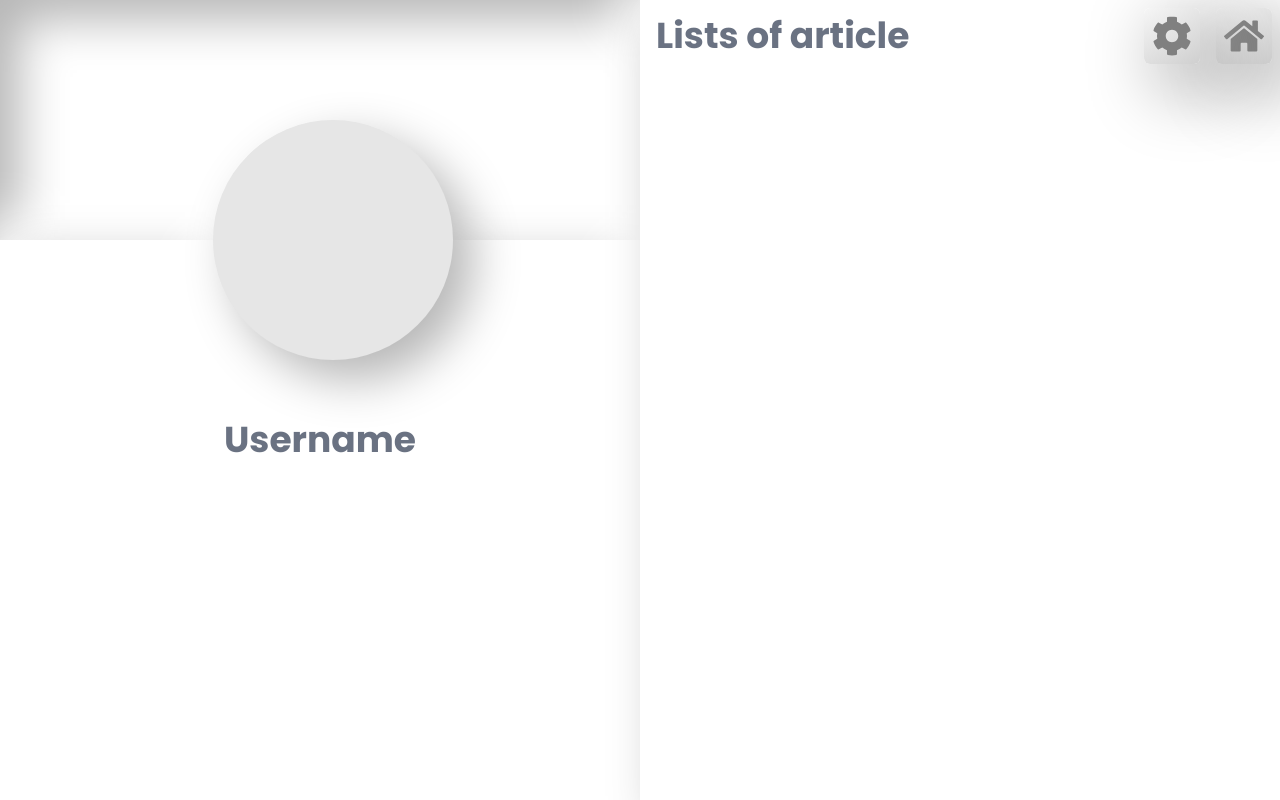
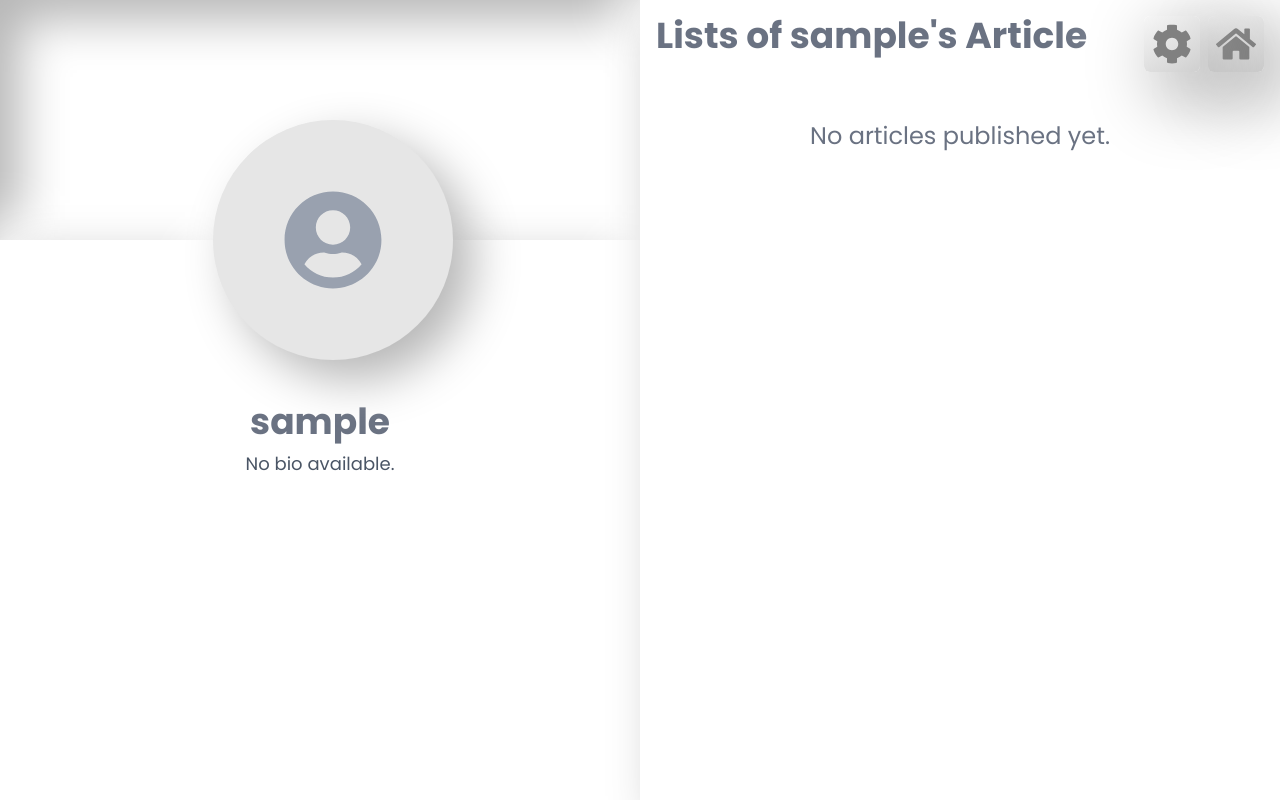
Before and after one commit to Rezario-Javvir/MindMesh, a React (Vite) app in the folder fe_mindmesh/: page /Profile in a window 1280 px wide. Built offline with nearby package versions, Linux system fonts and the light colour scheme; sample sign-in values are in the browser's storage; a web font is replaced by a local one.

Commit message:
authetication and user update

```diff
--- a/fe_mindmesh/src/pages/Account.jsx
+++ b/fe_mindmesh/src/pages/Account.jsx
@@ -8,7 +8,7 @@ function Account() {
       <div className='h-lvh w-full md:w-3/10 flex items-center justify-center flex-col gap-2 neuro-in bg-gray-100'>
         <div className='h-50 w-50 neuro-bub rounded-full'></div>
         <h1 className='text-gray-500 font-bold text-4xl'>Username</h1>
-        <h1 className='text-gray-500 font-semibold text-2xl'>Nigger@gmail.com</h1>
+        <h1 className='text-gray-500 font-semibold text-2xl'>Example@gmail.com</h1>
       </div>
 
       <div className='h-lvh w-full neuro-st md:w-7/10 bg-col p-2 flex flex-col gap-4 relative'>
--- a/fe_mindmesh/src/pages/Login.jsx
+++ b/fe_mindmesh/src/pages/Login.jsx
@@ -34,24 +34,28 @@ function Login() {
         password,
       })
 
-      console.log('Login successful:', response.data)
+      const { user, token } = response.data.data
 
-      showModal('Login successful Redirecting to dashboard', 'success')
+      // LANGKAH KRITIS 1: Simpan token dan data user ke localStorage
+      localStorage.setItem('userToken', token)
+      localStorage.setItem('userData', JSON.stringify(user))
+
+      showModal('Login berhasil! Mengalihkan ke halaman utama...', 'success')
 
       setTimeout(() => {
-        navigate('/')
+        navigate('/')  // Mengarahkan ke Home, bukan Profile
       }, 1500)
 
     } catch (error) {
       if (error.response) {
         console.error('Login failed:', error.response.data)
-        showModal(`Login Failed: ${error.response.data.message || 'Invalid email or password'}`, 'error')
+        showModal(`Login Gagal: ${error.response.data.message || 'Email atau password tidak valid'}`, 'error')
       } else if (error.request) {
         console.error('Login failed: No response from server')
-        showModal('Login Failed: Could not connect to the server', 'error')
+        showModal('Login Gagal: Tidak dapat terhubung ke server', 'error')
       } else {
         console.error('Error:', error.message)
-        showModal('An unexpected error occurred', 'error')
+        showModal('Terjadi kesalahan tak terduga', 'error')
       }
     }
   }
--- a/fe_mindmesh/src/pages/Profile.jsx
+++ b/fe_mindmesh/src/pages/Profile.jsx
@@ -1,28 +1,85 @@
-import React from 'react'
-import { Link } from 'react-router-dom'
-import {FaHome} from 'react-icons/fa'
-import {FaCog} from 'react-icons/fa'
-import Cards from '../components/CardItem'
+import React, { useState, useEffect } from 'react'
+import { Link, useNavigate } from 'react-router-dom'
+import {FaHome, FaCog, FaUserCircle} from 'react-icons/fa'
+import CardItem from '../components/CardItem'
 
 function Profile() {
+  const [user, setUser] = useState(null)
+  const [articles, setArticles] = useState([])
+  const navigate = useNavigate()
+
+  useEffect(() => {
+    const userDataString = localStorage.getItem('userData')
+
+    if (userDataString) {
+      try {
+        const userData = JSON.parse(userDataString)
+        setUser(userData)
+
+        // Modifikasi Data Artikel untuk CardItem
+        const userArticles = userData.blog || []
+
+        // Menyuntikkan (inject) objek user ke setiap artikel
+        const articlesWithUser = userArticles.map(article => ({
+          ...article,
+          user: {
+            username: userData.username
+          }
+        }))
+
+        setArticles(articlesWithUser)
+      } catch (e) {
+        console.error("Failed to parse user data from localStorage", e)
+
+        localStorage.clear()
+        navigate('/login')
+      }
+    } else {
+
+      navigate('/login')
+    }
+  }, [navigate])
+
+  if (!user) {
+    return <div className='min-h-lvh flex items-center justify-center text-4xl font-bold'>Loading Profile...</div>
+  }
+
   return (
     <div className='flex flex-wrap min-h-lvh flex-col md:flex-row'>
+
       <div className='h-lvh md:w-1/2 flex items-end bg-white neuro-in'>
         <div className='h-7/10 w-full neuro-st bottom-0 relative flex flex-col px-10 items-center justify-center gap-2'>
-            <div className='w-60 h-60 neuro rounded-full absolute left-1/4 md:left-1/3 -top-30'>
+            <div className='w-60 h-60 neuro rounded-full absolute left-1/4 md:left-1/3 -top-30 flex items-center justify-center text-gray-500'>
+
+              {user.profile?.avatar ? (
+                <img src={user.profile.avatar} alt="Avatar" className='w-full h-full rounded-full object-cover' />
+              ) : (
+                <FaUserCircle size={100} className='text-gray-400' />
+              )}
             </div>
-            <h1 className='font-bold text-4xl mt-4 text-gray-500 '>Username</h1>
+            <h1 className='font-bold text-4xl mt-4 text-gray-500 '>{user.username}</h1>
+            <p className='text-lg text-gray-600 text-center'>{user.profile?.bio ?? 'No bio available.'}</p>
             <div className='h-3/10 w-full rounded-md'>
             </div>
         </div>
       </div>
 
-      <div className='h-lvh md:w-1/2 flex flex-col p-4 neuro-st text-gray-500 z-10'>
-        <h1 className='text-4xl font-bold'>Lists of article</h1>
-        <div className='flex flex-wrap gap-2 justify-center items-center h-full'>
+
+      <div className='h-lvh md:w-1/2 flex flex-col p-4 neuro-st text-gray-500 z-10 overflow-y-auto'>
+        <h1 className='text-4xl font-bold mb-6'>Lists of {user.username}'s Article</h1>
+        <div className='flex flex-wrap gap-4 justify-center items-start w-full'>
+          {articles.length > 0 ? (
+            articles.map((article) => (
+              <CardItem key={article.id} article={article} />
+            ))
+          ) : (
+            <p className='text-2xl mt-10'>No articles published yet.</p>
+          )}
         </div>
-        <Link className='absolute neuro-bub top-2 right-2 bg-col  text-white p-2 rounded-md' to="/"><FaHome color='gray' size={40}/></Link>
-        <Link className='absolute neuro-bub top-2 right-20 bg-col text-white p-2 rounded-md' to="/Account"><FaCog color='gray' size={40}/></Link>
+
+
+        <Link className='absolute neuro-bub top-4 right-4 bg-col text-white p-2 rounded-md' to="/"><FaHome color='gray' size={40}/></Link>
+        <Link className='absolute neuro-bub top-4 right-20 bg-col text-white p-2 rounded-md' to="/Account"><FaCog color='gray' size={40}/></Link>
       </div>
     </div>
   )
```
Lines whose indentation alone changed are shown as unchanged.
